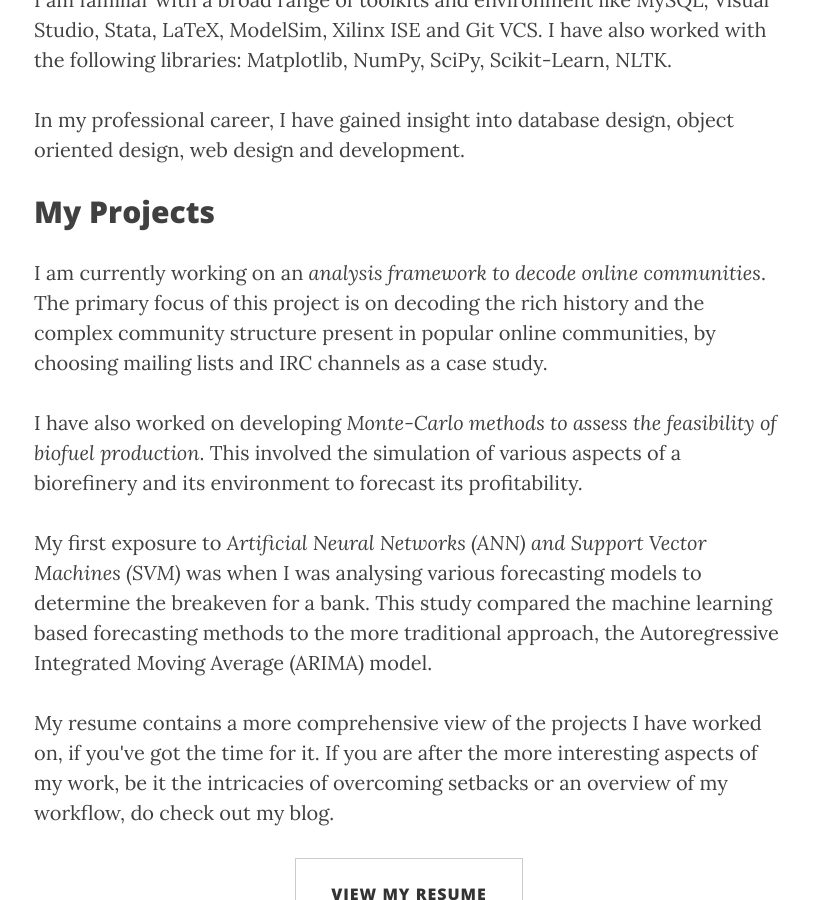
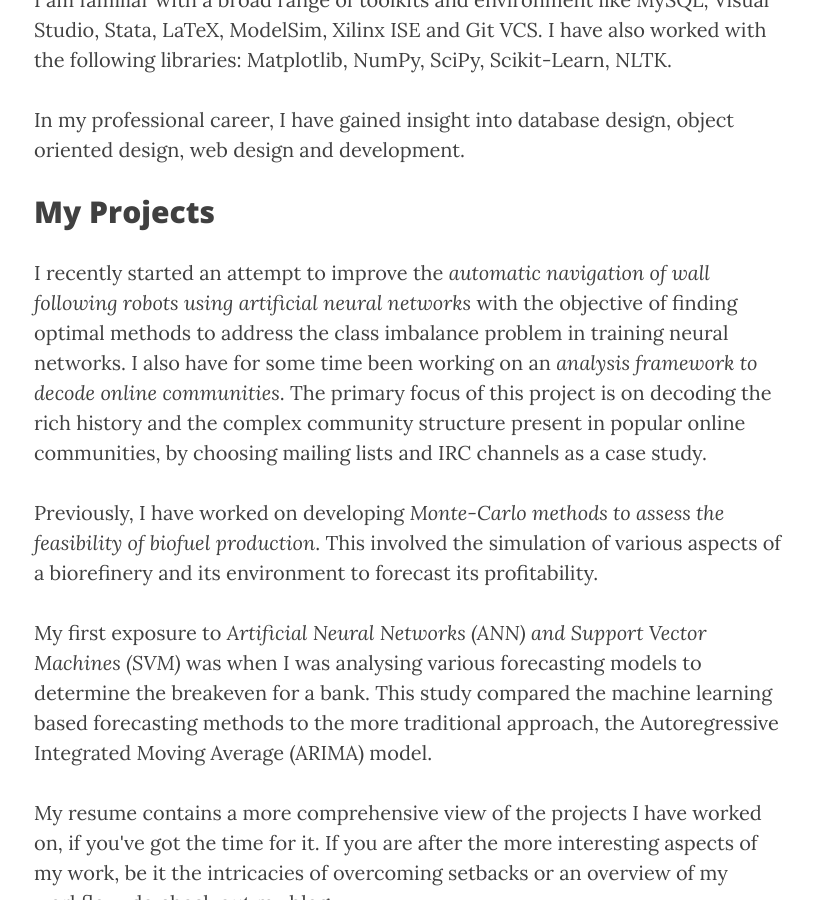
Before and after one commit to achyudh/blog, a Jekyll site: the page built from about.html, in a window 1280 px wide and 900 px high, scrolled down 1569 px. Shown: the whole window, without its empty margins (231-1044 px from the left). Built offline with Jekyll 4.4.1, drawn with Linux system fonts in a browser that asks for light colours; nearby versions of some CDN libraries.

Commit message:
Add Resume, Update Projects

```diff
--- a/about.html
+++ b/about.html
@@ -23,12 +23,9 @@ header-img: "img/about-bg.jpg"
 <p>In my professional career, I have gained insight into database design, object oriented design, web design and development.</p>
 
 <h2>My Projects</h2>
-<p>I am currently working on an <i>analysis framework to decode online communities</i>. The primary focus of this project is on decoding the rich history and the complex community structure present in popular online communities, by choosing mailing lists and IRC channels as a case study. </p>
-
-<p>I have also worked on developing <i>Monte-Carlo methods to assess the feasibility of biofuel production</i>. This involved the simulation of various aspects of a biorefinery and its environment to forecast its profitability. </p>
-
+<p>I recently started an attempt to improve the <i>automatic navigation of wall following robots using artificial neural networks</i> with the objective of finding optimal methods to address the class imbalance problem in training neural networks. I also have for some time been working on an <i>analysis framework to decode online communities</i>. The primary focus of this project is on decoding the rich history and the complex community structure present in popular online communities, by choosing mailing lists and IRC channels as a case study. </p>
+<p>Previously, I have worked on developing <i>Monte-Carlo methods to assess the feasibility of biofuel production</i>. This involved the simulation of various aspects of a biorefinery and its environment to forecast its profitability. </p>
 <p>My first exposure to <i>Artificial Neural Networks (ANN) and Support Vector Machines (SVM)</i> was when I was analysing various forecasting models to determine the breakeven for a bank. This study compared the machine learning based forecasting  methods to the more traditional approach, the Autoregressive Integrated Moving Average (ARIMA) model. </p>
-
 <p>My resume contains a more comprehensive view of the projects I have worked on, if you've got the time for it. If you are after the more interesting aspects of my work, be it the intricacies of overcoming setbacks or an overview of my workflow, do check out my blog.</p>
 
-<center> <a href="http://achyudh.xyz" class="btn btn-default btn-lg">View My Resume</a> </center>
+<center> <a href="https://drive.google.com/file/d/0BzzETWtgrvCkeEdhWUdvMUVxaFU/view?usp=sharing" class="btn btn-default btn-lg">View My Resume</a> </center>
```
